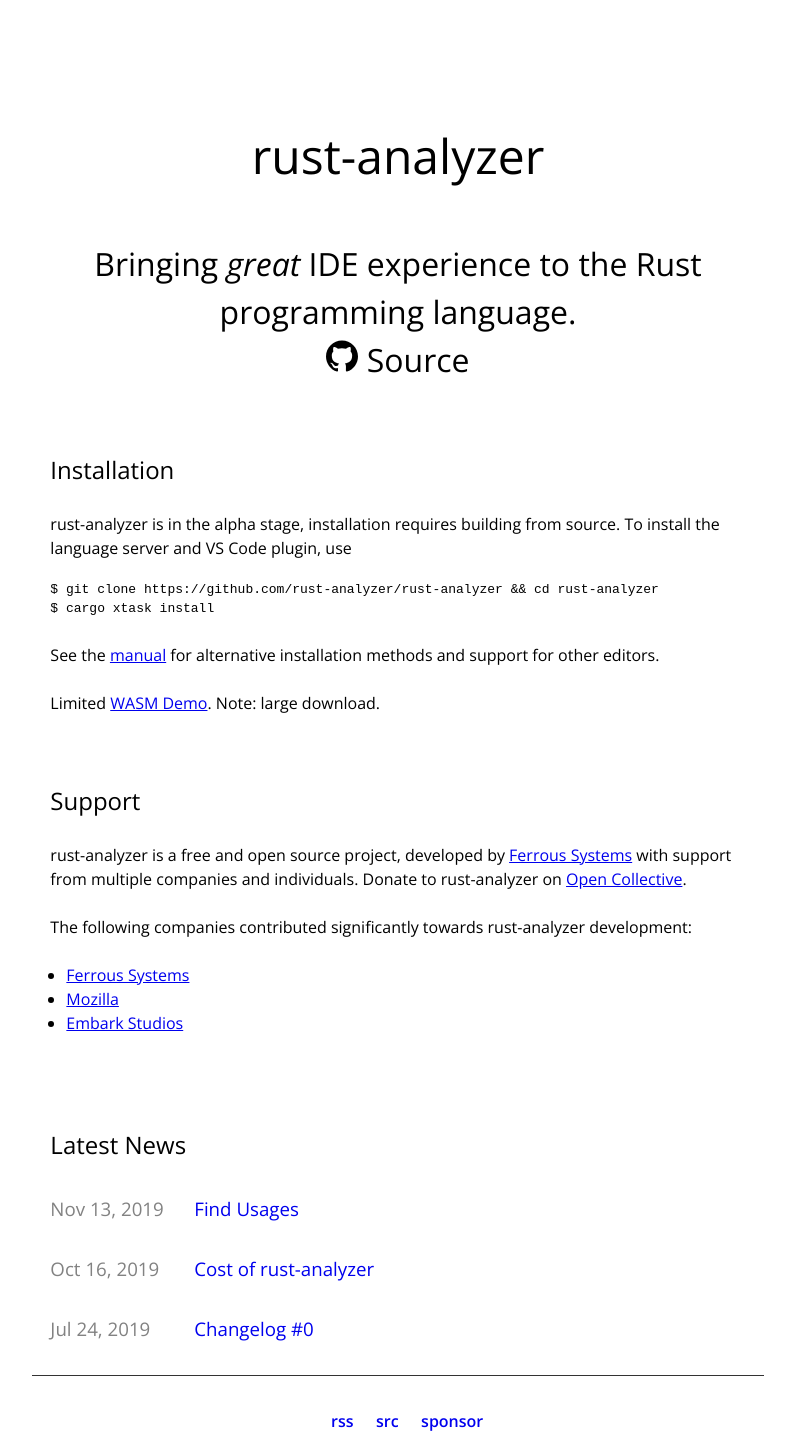
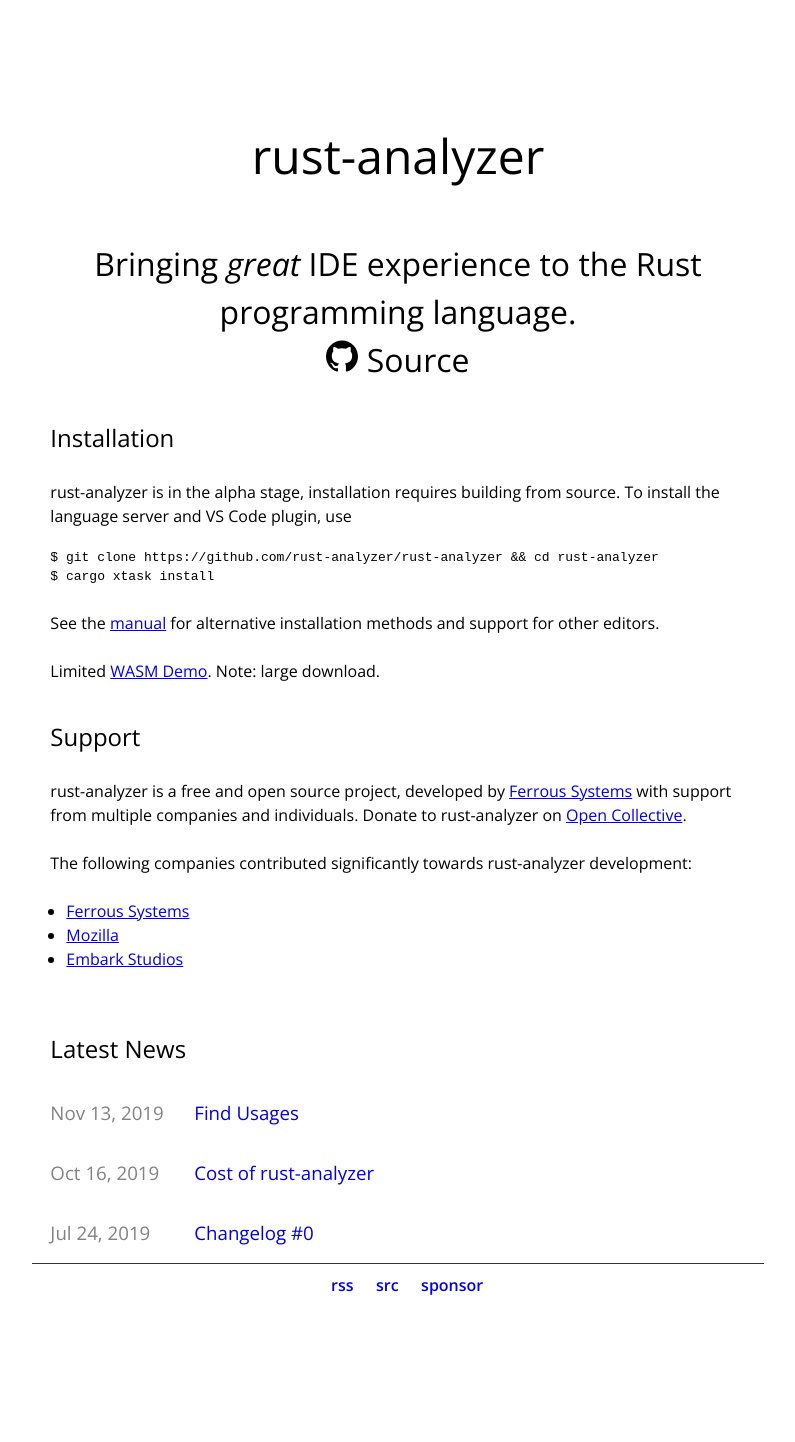
Before and after one commit to rust-analyzer/rust-analyzer.github.io, a Jekyll site: the page built from index.html, in a window 1280 px wide. Shown: the whole page, without its empty margins (242-1037 px from the left). Built offline with Jekyll 4.4.1, drawn with Linux system fonts in a browser that asks for light colours; after the commit the page ends 1306 px from its top, so only the background shows below that.

Commit message:
Normalize margings

```diff
--- a/css/main.css
+++ b/css/main.css
@@ -40,7 +40,6 @@
     width: 100%;
     max-width: 80ch;
     padding: 1ch;
-    margin-bottom: 1em;
     border-bottom: 1px solid rgba(0, 0, 0, .8);
 }
 
@@ -73,6 +72,7 @@
     width: 100%;
     max-width: 80ch;
     padding: 1ch;
+    margin-top: 1em;
     border-top: 1px solid rgba(0, 0, 0, .8);
 }
 
@@ -87,11 +87,7 @@
     color: rgba(0, 0, 0, .8)
 }
 footer > p {
-    margin-bottom: 0;
-}
-
-section {
-    margin-bottom: 2em;
+    margin-top: 0;
 }
 
 .greeting {
```
